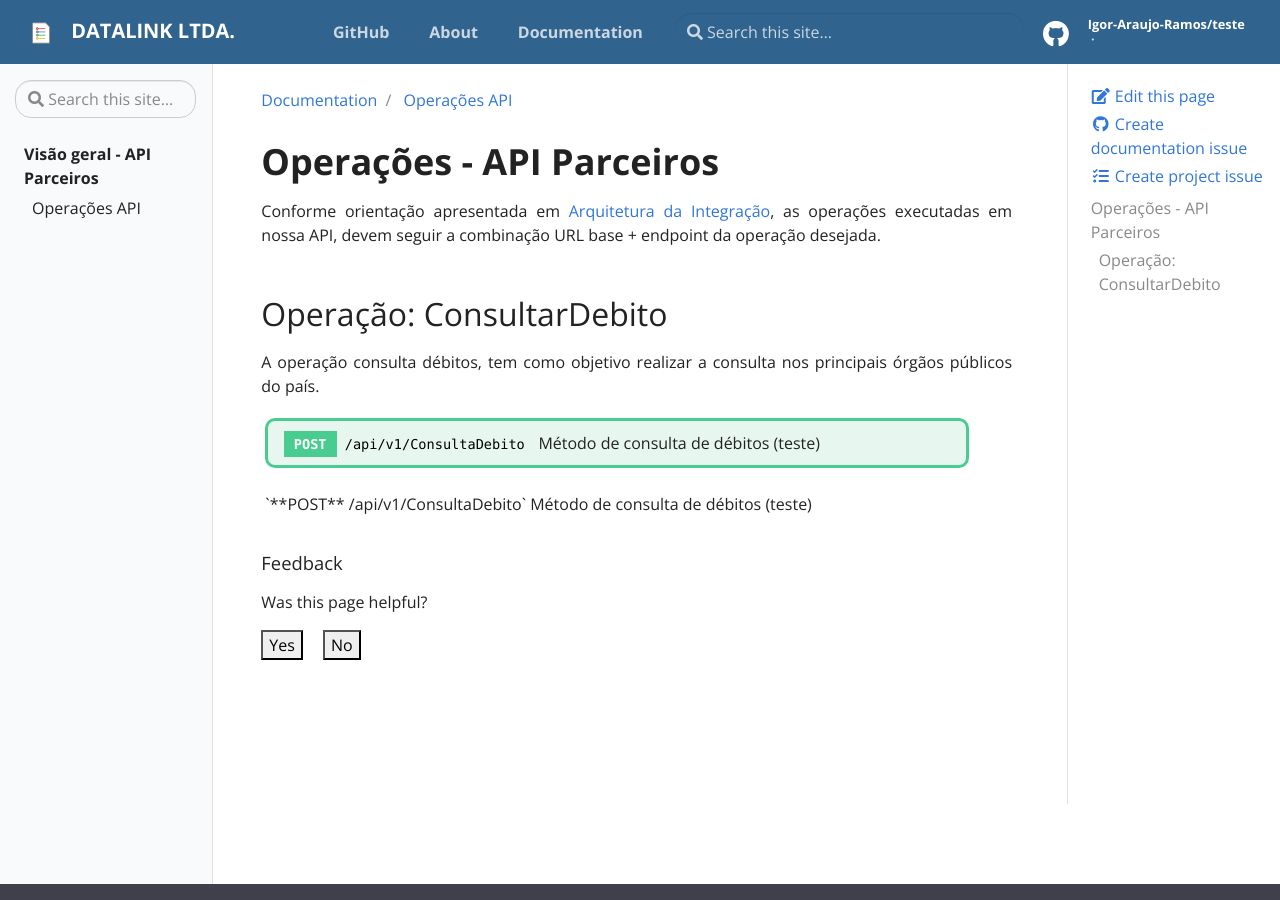
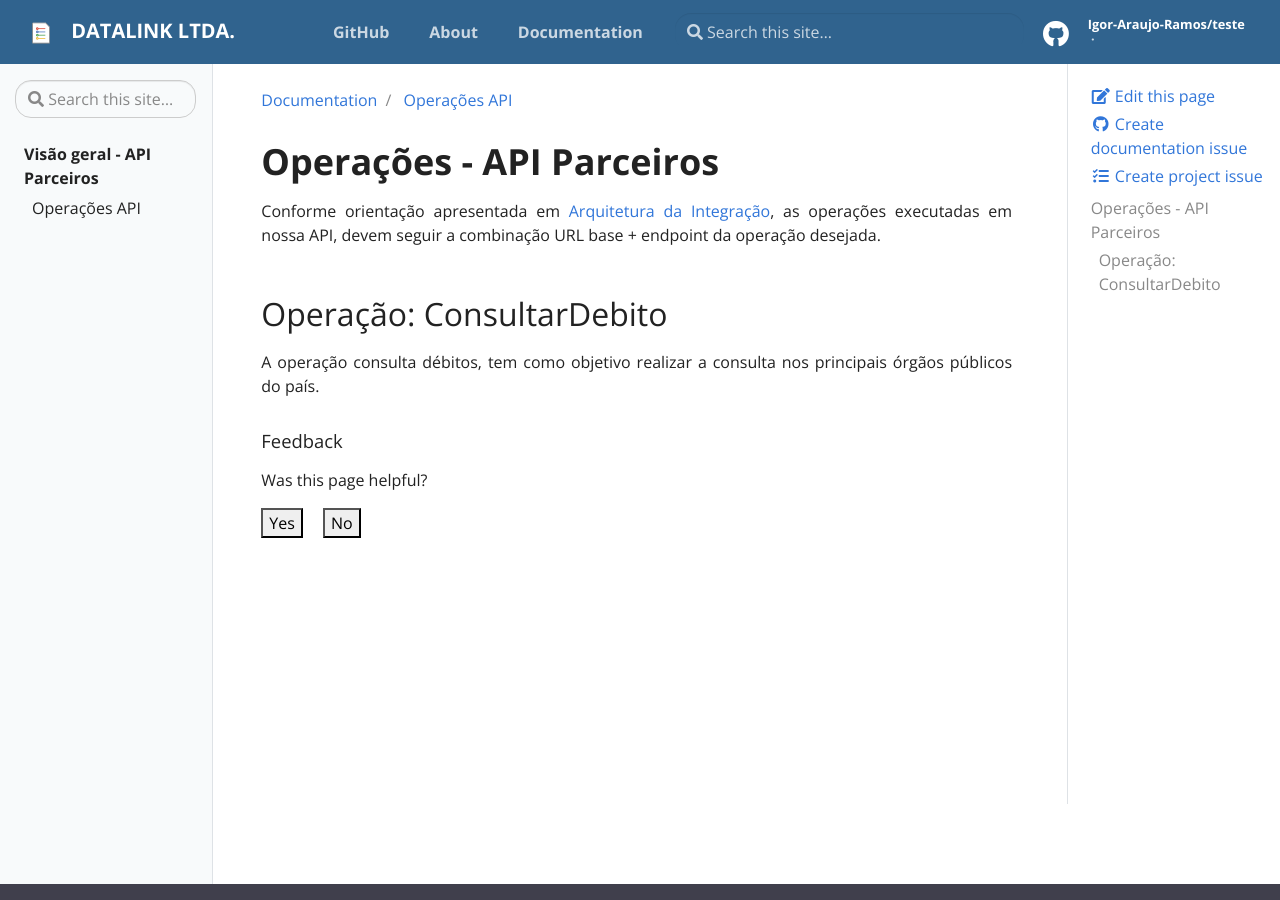
Before and after one commit to apiparcelenahora/manual, a Jekyll site: the page built from _docs/operacoesAPI.md, in a window 1280 px wide and 900 px high. Built offline with Jekyll 4.4.1, drawn with Linux system fonts in a browser that asks for light colours.

Commit message:
Testes de Layoult

```diff
--- a/_docs/operacoesAPI.md
+++ b/_docs/operacoesAPI.md
@@ -10,22 +10,3 @@ Conforme orientação apresentada em [Arquitetura da Integração]({{ site.baseu
 ## Operação: ConsultarDebito
 
 A operação consulta débitos, tem como objetivo realizar a consulta nos principais órgãos públicos do país.
-
-<section id="operacao">
-<article class="post">
-        <p>
-        <code>
-            <b>POST</b> /api/v1/ConsultaDebito
-        </code> Método de consulta de débitos (teste)</p>
-</article>
-</section>
-
-<section id="operacao">
-
-<article class="post">
-
-`**POST** /api/v1/ConsultaDebito` Método de consulta de débitos (teste)
-
-</article>
-
-</section>
```
